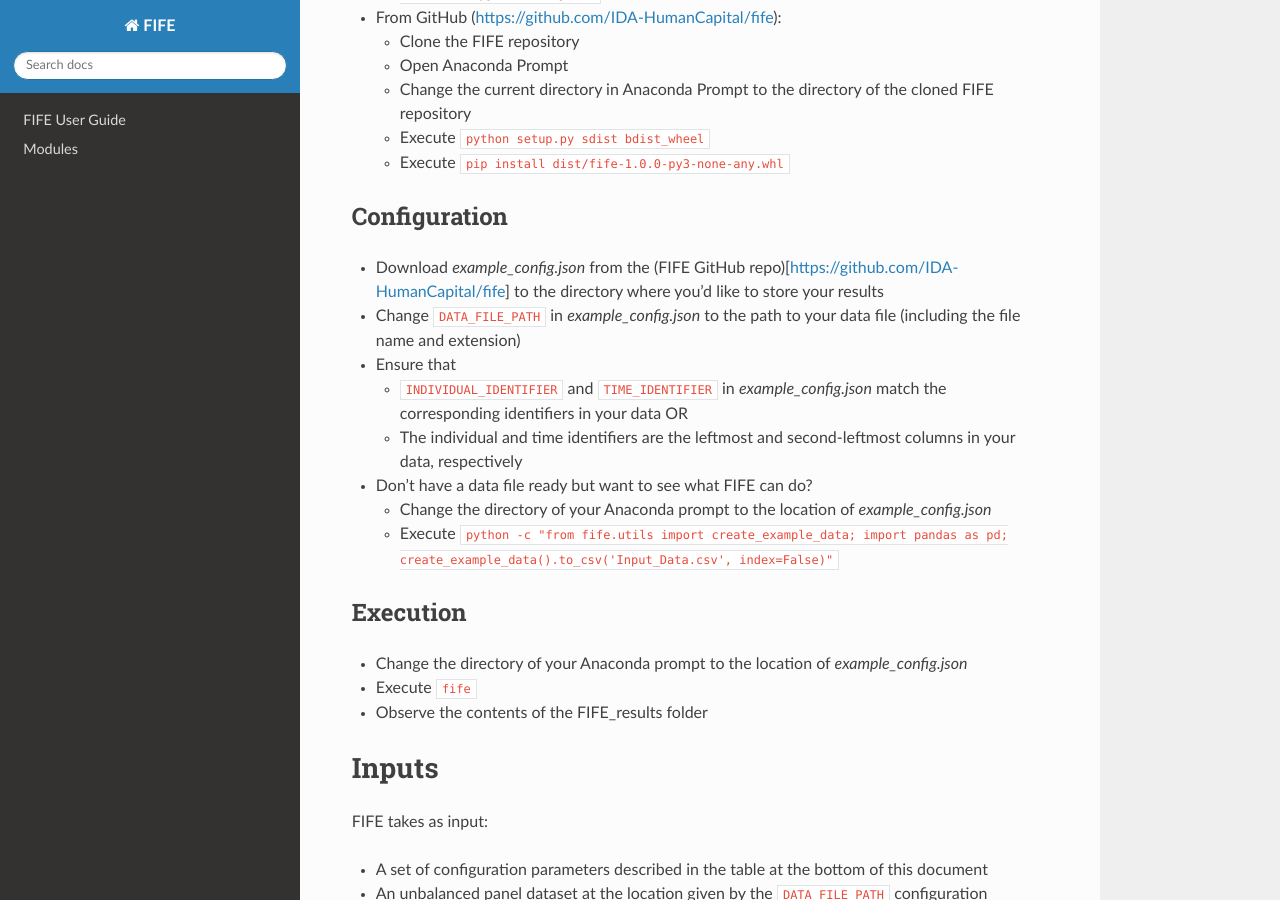
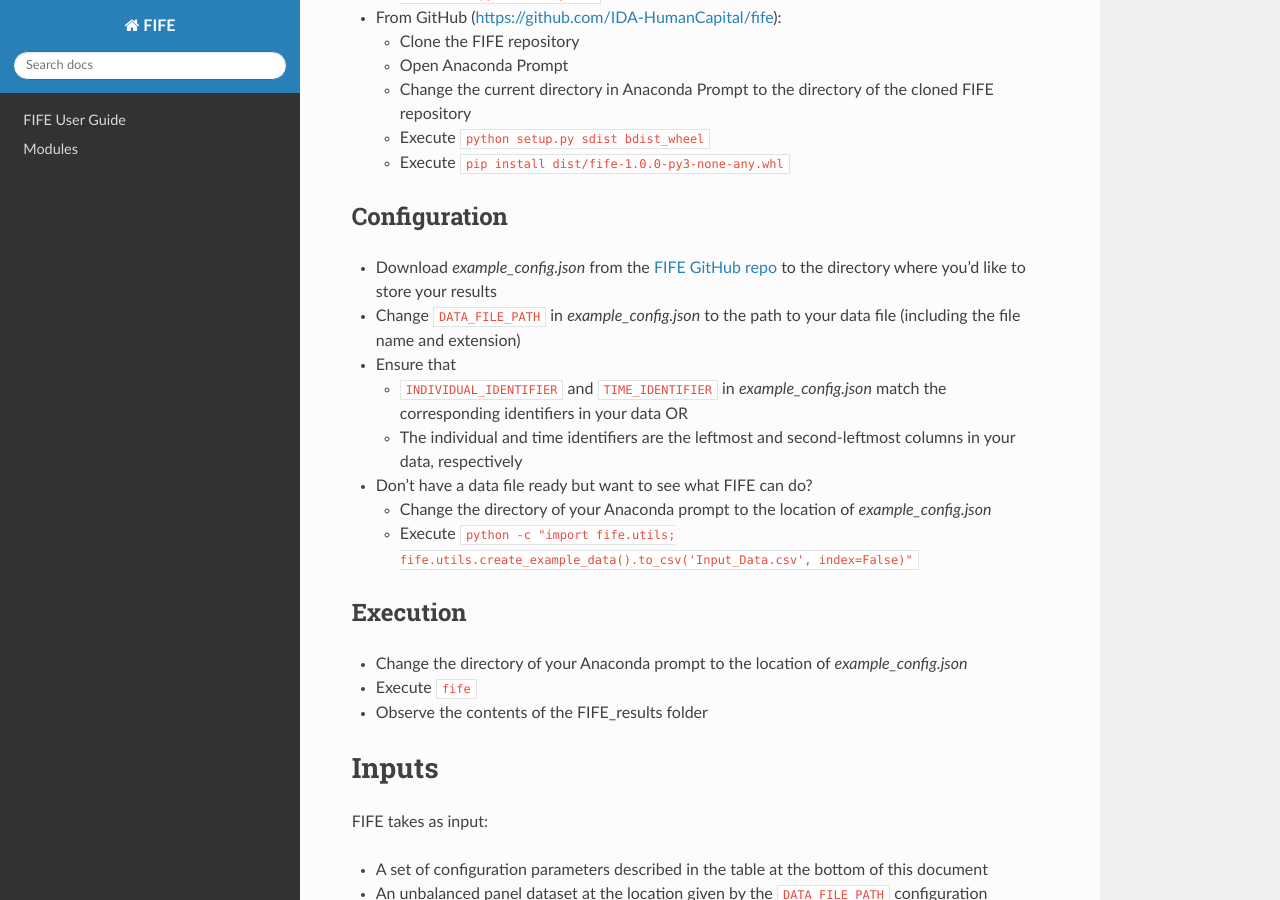
Before and after one commit to IDA-HumanCapital/fife, a Sphinx documentation site: the page built from docs/user_guide.md, in a window 1280 px wide and 900 px high, scrolled down 1593 px. Built offline with Sphinx 7.4.7 and the Read the Docs theme 2.0.0, drawn with Linux system fonts in a browser that asks for light colours.

Commit message:
Update user_guide.md

```diff
--- a/docs/user_guide.md
+++ b/docs/user_guide.md
@@ -55,7 +55,7 @@
 
 ##### Configuration
 
-* Download *example_config.json* from the (FIFE GitHub repo)[https://github.com/IDA-HumanCapital/fife] to the directory where you'd like to store your results
+* Download *example_config.json* from the [FIFE GitHub repo](https://github.com/IDA-HumanCapital/fife) to the directory where you'd like to store your results
 * Change `DATA_FILE_PATH` in *example_config.json* to the path to your data file (including the file name and extension)
 * Ensure that
 	* `INDIVIDUAL_IDENTIFIER` and `TIME_IDENTIFIER` in *example_config.json* match the corresponding identifiers in your data OR
@@ -63,7 +63,7 @@
 
 * Don't have a data file ready but want to see what FIFE can do?
 	* Change the directory of your Anaconda prompt to the location of *example_config.json*
-	* Execute `python -c "from fife.utils import create_example_data; import pandas as pd; create_example_data().to_csv('Input_Data.csv', index=False)"`
+	* Execute `python -c "import fife.utils; fife.utils.create_example_data().to_csv('Input_Data.csv', index=False)"`
 
 ##### Execution
 
@@ -86,9 +86,9 @@
 | Feather                      | .feather   |
 | Comma-separated values (CSV) | .csv       |
 | CSV with gzip compression    | .csv.gz    |
-| Pickle 	                   | .p or .pkl |
-| HDF5 		                   | .h5 	    |
-| JSON 		                   | .json      |
+| Pickle 	               | .p or .pkl |
+| HDF5 		               | .h5 	    |
+| JSON 		               | .json      |
 
 Input data may not contain any of the following feature names:
 -	`_duration`
```
